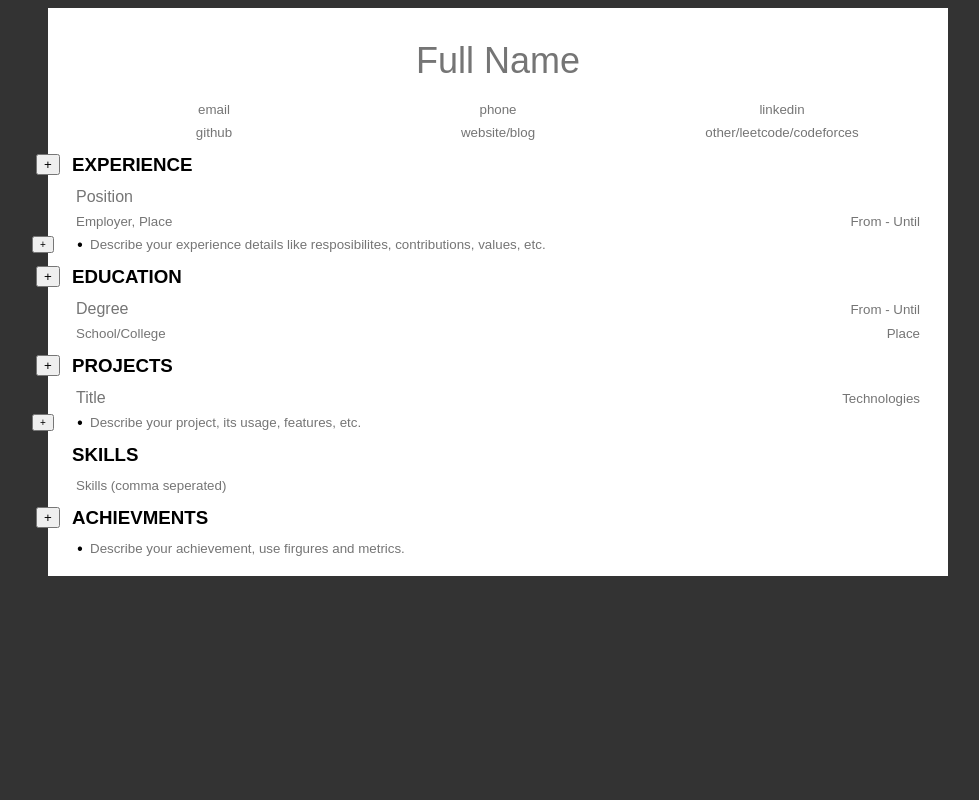
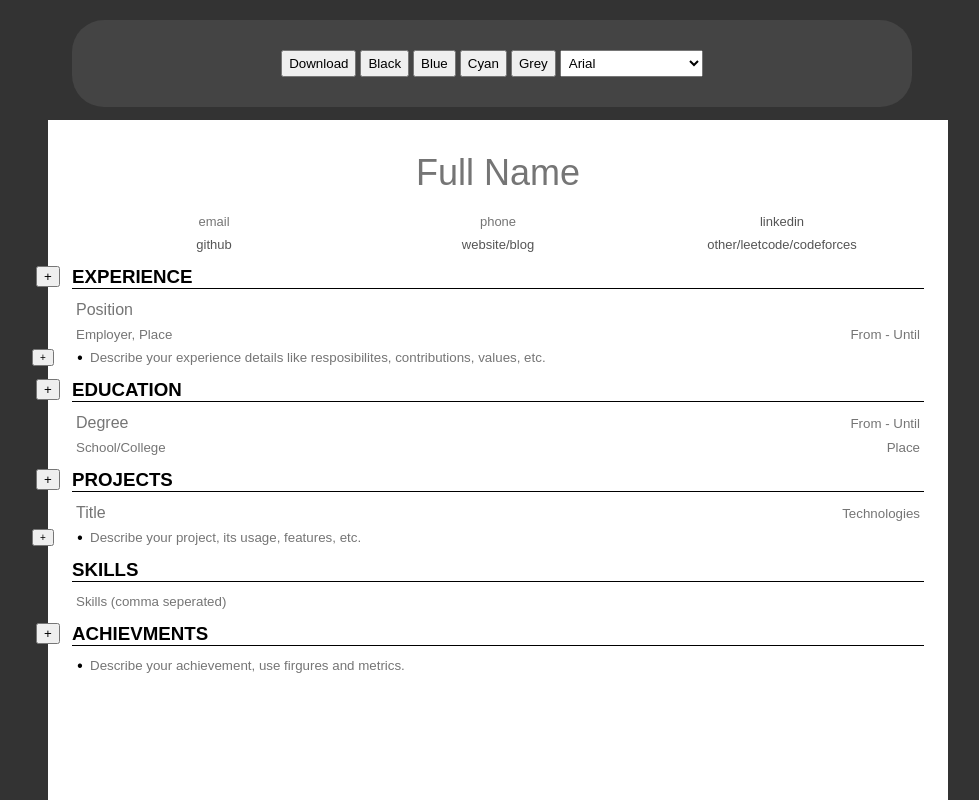
Before and after one commit to k2maan/easy-resume, a React (Vite) app: page / in a window 1280 px wide. Shown: the top 800 px of the page, without its empty margins (142-1121 px from the left). Built offline with nearby package versions, Linux system fonts and the light colour scheme.

Commit message:
Implemented: usage of react-to-print package for PDF download logic (through print options) and added option for colour and font change

```diff
--- a/package.json
+++ b/package.json
@@ -11,7 +11,8 @@
   },
   "dependencies": {
     "react": "^18.2.0",
-    "react-dom": "^18.2.0"
+    "react-dom": "^18.2.0",
+    "react-to-print": "^2.14.13"
   },
   "devDependencies": {
     "@types/react": "^18.2.14",
--- a/src/App.css
+++ b/src/App.css
@@ -1,17 +1,46 @@
-* {
-	font-family: sans-serif;
+body {
+	background-color: #333;
+	color: black;
+	font-family: Arial, Helvetica, sans-serif;
 }
 
-body {
-	background-color: #333;
+input,
+textarea,
+select {
+	font-family: inherit;
 }
 
 .main {
+	display: flex;
+	justify-content: center;
+	align-items: center;
+	margin-top: 120px;
+}
+
+.container {
 	margin: auto;
+	width: 900px;
 	background-color: #fff;
-	width: 900px;
 	box-sizing: border-box;
 	padding: 16px 24px;
+}
+
+.document {
+	height: 1100px;
+}
+
+.customiser {
+	display: flex;
+	justify-content: center;
+	gap: 4px;
+	width: 780px;
+	padding: 30px;
+	border-radius: 32px;
+	background-color: #444;
+	top: 20px;
+	position: fixed;
+	z-index: 100;
+	overflow: hidden;
 }
 
 input,
@@ -34,6 +63,7 @@ input[name="name"] {
 	padding: 16px 4px;
 	font-size: 36px;
 	text-align: center;
+	color: black;
 }
 
 .heading {
@@ -42,7 +72,8 @@ input[name="name"] {
 	position: relative;
 }
 
-.button-add, .button-remove {
+.button-add,
+.button-remove {
 	margin: 0;
 	position: absolute;
 	left: -36px;
@@ -52,6 +83,8 @@ h3 {
 	padding: 0;
 	margin: 0;
 	margin: 10px 0 8px 0;
+	border-bottom: 1.5px solid black;
+	width: 100%;
 }
 
 .info {
@@ -60,10 +93,20 @@ h3 {
 }
 
 .info-item {
+	font-size: 13px;
 	padding: 4px 4px;
 	text-decoration: none;
 	text-align: center;
 	width: auto;
+}
+
+a.info-item {
+	text-decoration: underline;
+	color: #555;
+}
+
+select[name="font"] {
+	padding: 4px;
 }
 
 input[name="position"],
@@ -130,3 +173,10 @@ textarea {
 	position: absolute;
 	left: -20px;
 }
+
+/* To remove header and footer text/meta data from the PDF */
+@media print {
+	@page {
+		margin: 0;
+	}
+}
--- a/src/App.jsx
+++ b/src/App.jsx
@@ -1,10 +1,12 @@
-import Home from './components/Home'
+import Layout from './components/Layout'
+import { useState } from 'react'
 
 function App() {
+  const [font, setFont] = useState('Arial')
   return (
-    <>
-      <Home />
-    </>
+    <div className='main' style={{ fontFamily: font }}>
+      <Layout setFont={setFont} />
+    </div>
   )
 }
 
--- /dev/null
+++ b/src/components/Document.jsx
@@ -0,0 +1,27 @@
+import '../App.css'
+import Header from './Header'
+import Education from './Education'
+import Experience from './Experience'
+import Projects from './Projects'
+import Skills from './Skills'
+import Achievements from './Achievements'
+
+function Document(props) {
+  return (
+    <div
+      style={{ color: props.color }}
+    >
+      <Header
+        color={props.color}
+        setDocumentTitle={props.setDocumentTitle}
+      />
+      <Experience />
+      <Education />
+      <Projects />
+      <Skills />
+      <Achievements />
+    </div>
+  )
+}
+
+export default Document
--- a/src/components/Education.jsx
+++ b/src/components/Education.jsx
@@ -64,7 +64,7 @@ export default function Education() {
 								placeholder='School/College'
 							/>
 							<input type="text"
-								onChange={(event) => handleFieldChange(event, index, 'educationPLace')}
+								onChange={(event) => handleFieldChange(event, index, 'educationPlace')}
 								value={entry.educationPlace}
 								name="education-place"
 								id="education-place"
--- a/src/components/Header.jsx
+++ b/src/components/Header.jsx
@@ -1,7 +1,7 @@
 import '../App.css'
 import { useState } from 'react'
 
-export default function Header() {
+export default function Header(props) {
 	const [entry, setEntry] = useState({
 		name: '',
 		email: '',
@@ -11,10 +11,13 @@ export default function Header() {
 		website: '',
 		other: '',
 	})
+	const [isInputActive, setIsInputActive] = useState(false)
+	const [activeField, setActiveField] = useState('')
 
 	const handleFieldChange = (event, field) => {
 		const previousEntry = JSON.parse(JSON.stringify(entry))
 		previousEntry[field] = event.target.value
+		if (field === 'name') props.setDocumentTitle(event.target.value)
 		setEntry(previousEntry)
 	}
 
@@ -27,6 +30,7 @@ export default function Header() {
 				name="name"
 				id="name"
 				placeholder='Full Name'
+				style={{ color: props.color }}
 			/>
 			<div className='info'>
 				<input
@@ -47,16 +51,36 @@ export default function Header() {
 					id="phone"
 					placeholder='phone'
 				/>
+				{
+					isInputActive &&
 					<input
+						autoFocus={activeField == 'linkedin'}
 						className='info-item'
 						value={entry.linkedin}
 						onChange={(event) => handleFieldChange(event, 'linkedin')}
+						onBlur={() => setIsInputActive(false)}
 						type="text"
 						name="linkedin"
 						id="linkedin"
 						placeholder='linkedin'
 					/>
+				}
+				{
+					!isInputActive &&
+					<a
+						style={{ textDecoration: !entry.linkedin && 'none' }}
+						className='info-item'
+						onClick={(event) => { event.preventDefault(); setActiveField('linkedin'); setIsInputActive(true) }}
+						href={`${entry.linkedin}`}
+					>
+						{entry.linkedin ? entry.linkedin : 'linkedin'}
+					</a>
+				}
+				{
+					isInputActive &&
 					<input
+						autoFocus={activeField == 'github'}
+						onBlur={() => setIsInputActive(false)}
 						className='info-item'
 						value={entry.github}
 						onChange={(event) => handleFieldChange(event, 'github')}
@@ -65,7 +89,23 @@ export default function Header() {
 						id="github"
 						placeholder='github'
 					/>
+				}
+				{
+					!isInputActive &&
+					<a
+						style={{ textDecoration: !entry.github && 'none' }}
+						className='info-item'
+						onClick={(event) => { event.preventDefault(); setActiveField('github'); setIsInputActive(true) }}
+						href={`${entry.github}`}
+					>
+						{entry.github ? entry.github : 'github'}
+					</a>
+				}
+				{
+					isInputActive &&
 					<input
+						autoFocus={activeField == 'website'}
+						onBlur={() => setIsInputActive(false)}
 						className='info-item'
 						value={entry.website}
 						onChange={(event) => handleFieldChange(event, 'website')}
@@ -74,7 +114,23 @@ export default function Header() {
 						id="website"
 						placeholder='website/blog'
 					/>
+				}
+				{
+					!isInputActive &&
+					<a
+						style={{ textDecoration: !entry.website && 'none' }}
+						className='info-item'
+						onClick={(event) => { event.preventDefault(); setActiveField('website'); setIsInputActive(true) }}
+						href={`${entry.website}`}
+					>
+						{entry.website ? entry.website : 'website/blog'}
+					</a>
+				}
+				{
+					isInputActive &&
 					<input
+						autoFocus={activeField == 'other'}
+						onBlur={() => setIsInputActive(false)}
 						className='info-item'
 						value={entry.other}
 						onChange={(event) => handleFieldChange(event, 'other')}
@@ -83,6 +139,18 @@ export default function Header() {
 						id="other"
 						placeholder='other/leetcode/codeforces'
 					/>
+				}
+				{
+					!isInputActive &&
+					<a
+						style={{ textDecoration: !entry.other && 'none' }}
+						className='info-item'
+						onClick={(event) => { event.preventDefault(); setActiveField('other'); setIsInputActive(true) }}
+						href={`${entry.other}`}
+					>
+						{entry.other ? entry.other : 'other/leetcode/codeforces'}
+					</a>
+				}
 			</div>
 		</header>
 	)
--- a/src/components/Home.jsx
+++ /dev/null
@@ -1,24 +0,0 @@
-import '../App.css'
-import Header from './Header'
-import Education from './Education'
-import Experience from './Experience'
-import Projects from './Projects'
-import Skills from './Skills'
-import Achievements from './Achievements'
-
-function Home() {
-	return (
-		<div className="container">
-			<div className='main'>
-			<Header />
-			<Experience />
-			<Education />
-			<Projects />
-			<Skills />
-			<Achievements />
-		</div>
-		</div>
-	)
-}
-
-export default Home
--- /dev/null
+++ b/src/components/Layout.jsx
@@ -0,0 +1,81 @@
+import '../App.css'
+import Document from './Document'
+import { useReactToPrint } from 'react-to-print';
+import { useRef, useState } from 'react';
+
+function Layout(props) {
+	const [color, setColor] = useState('')
+	const [documentTitle, setDocumentTitle] = useState('Resume')
+	const [pageStyleFont, setPageStyleFont] = useState('Arial')
+	const componentRef = useRef(null);
+	const handlePrint = useReactToPrint({
+		documentTitle,
+		pageStyle: `
+								* {
+									font-family: ${pageStyleFont}
+								}
+								button {
+									display: none
+								}`,
+		content: () => componentRef.current
+	})
+
+	const handleFontChange = (e, cb) => {
+		setPageStyleFont(e.target.value)
+		cb(e.target.value)
+	}
+
+	return (
+		<div className="container">
+			<div className='customiser'>
+				<button onClick={handlePrint}>Download</button>
+				<button onClick={() => setColor('#000')}>Black</button>
+				<button onClick={() => setColor('#353387')}>Blue</button>
+				<button onClick={() => setColor('#22adb5')}>Cyan</button>
+				<button onClick={() => setColor('#555')}>Grey</button>
+				<select
+					name="font"
+					id="font"
+					defaultValue="Arial"
+					onChange={(e) => handleFontChange(e, props.setFont)}
+				>
+					<option
+						style={{ fontFamily: 'Arial' }}
+						value="Arial"
+					>
+						Arial
+					</option>
+					<option
+						style={{ fontFamily: 'Verdana' }}
+						value="Verdana"
+					>
+						Verdana
+					</option>
+					<option
+						style={{ fontFamily: 'Times New Roman' }}
+						value="Times New Roman"
+					>
+						Times New Roman
+					</option>
+					<option
+						style={{ fontFamily: 'Courier New' }}
+						value="Courier New"
+					>
+						Courier New
+					</option>
+				</select>
+			</div>
+			<div
+				ref={componentRef}
+				className='document'
+			>
+				<Document
+					color={color}
+					setDocumentTitle={setDocumentTitle}
+				/>
+			</div>
+		</div>
+	)
+}
+
+export default Layout
```
Also changed, not shown: 1 other file (tests, documents, lock files or other folders). Lines whose indentation alone changed are shown as unchanged.
